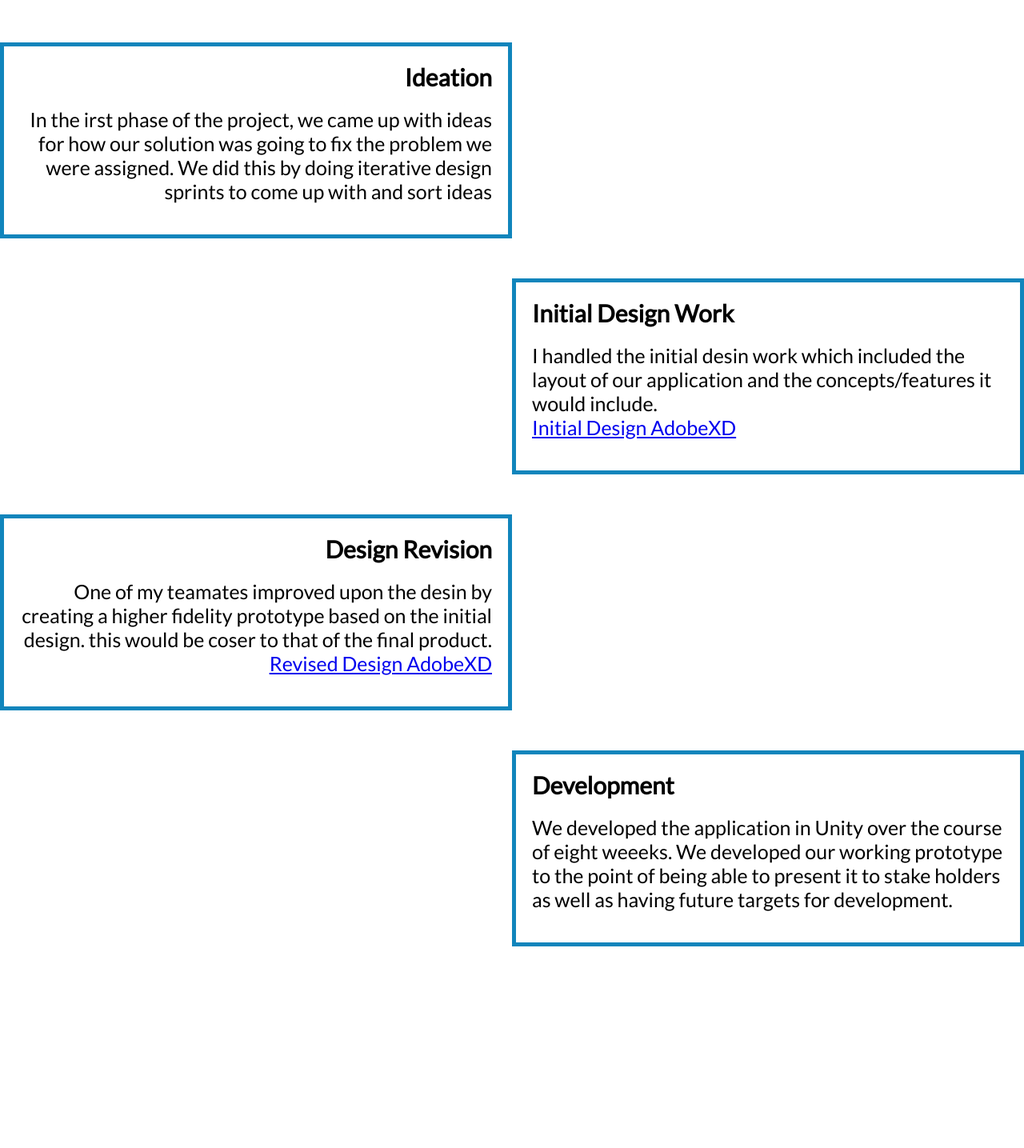
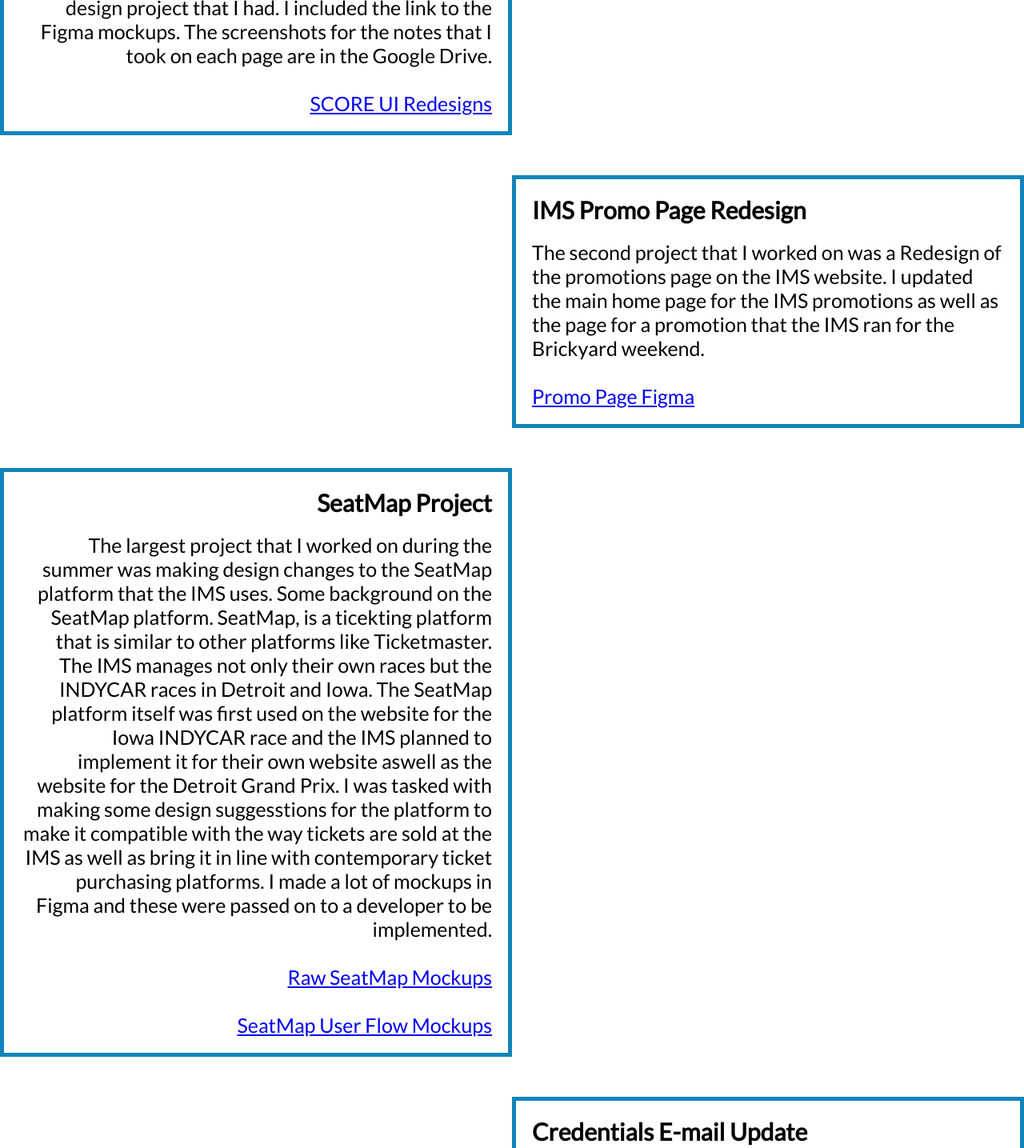
Before and after one commit to Jonathan-Taylor5/Jonathan-Taylor5.github.io, a plain HTML site: page timeline_pages/ims.html in a window 1280 px wide. Shown: the part 1080-2515 px from the top of the page at 80% size. Before the commit the page ends 2463 px from the top, so only its background shows below. Drawn offline with Linux system fonts and the light colour scheme.

Commit message:
ims info page update
ims info page updated and finished for now

```diff
--- a/css/style.css
+++ b/css/style.css
@@ -487,8 +487,8 @@
 /** FOR EVENT PAGES ****************************************************************/
 
 .wrapper .event-head {
-  height: 94px;
-  min-width: 1440px;
+  min-height: 94px;
+  width: 1440px;
   margin-top: 110px;
 }
 
@@ -544,7 +544,7 @@
 }
 
 .wrapper .event-timeline .item-left {
-  height: 245px;
+  min-height: 245px;
   width: 640px;
   border: solid 5px #1085bc;
   margin-bottom: 50px;
@@ -563,7 +563,7 @@
 }
 
 .wrapper .event-timeline .item-right {
-  height: 245px;
+  min-height: 245px;
   width: 640px;
   border: solid 5px #1085bc;
   margin-left: 640px;
--- a/timeline_pages/ims.html
+++ b/timeline_pages/ims.html
@@ -18,55 +18,66 @@
 
       <!-- HEADER -->
       <section class="event-head">
-      <h1>IMS Internship via Xtern Program</h1>
+      <h1>IMS Internship via Techpoint's Xtern Program</h1>
       </section>
 
       <!-- DETAILS -->
       <section class="details">
           <div class="details-textbox">
-            <p>This was the latest internsihp that I was able to do. I had the privelage to take part in Techpoint's Xtern program and work at the Indianapolis Motor Speedway. I was able to work there through two major events at the IMS, those being the Indy 500 and Brickyard Weekend. I was also able to
-              <br>
-              <br>
-              <a href="../files/Visible Horizon Get Started.docx.pdf" target="_blank">Visible Horizons Documentation</a>
+            <p>This was the latest internsihp that I was able to do. I had the privelage to take part in Techpoint's Xtern program and work at the Indianapolis Motor Speedway. I was able to work there through two major events at the IMS, those being the Indy 500 and Brickyard Weekend. I was also able to get a lot of hands on experience doing UX design in a professional setting and did professional level work.
+                <br>
+                <br>
+                <a href="https://drive.google.com/drive/folders/1mXIKQuchAFLprGP3BCcjm2mgFvNRfuAr?usp=sharing" target="_blank">IMS Summer Work Portfolio</a>
             </p>
           </div>
       </section>
-
-      <!-- IMAGES -->
+<!--
+      IMAGES
       <section class="images">
         <a href="../images/Creative Sprint Artifacts.pptx.png" data-lightbox="xforce" data-title="Creative Sprint Slide"><img src="../images/Creative Sprint Artifacts.pptx.png" alt="Creative Sprint Artifacts"></a>
 
         <a href="../images/Main Mission Menu.png" data-lightbox="xforce" data-title="Main Mission Menu Initial Version"><img src="../images/Main Mission Menu.png" alt="Main Mission Menu"></a>
 
         <a href="../images/Main Mission Menu – 1.png" data-lightbox="xforce" data-title="Main Mission Menu Revised Version"><img src="../images/Main Mission Menu – 1.png" alt="Main Mission Menu – 1"></a>
-      </section>
+      </section> -->
 
       <!-- EVENT -->
       <section class="event-timeline">
         <div class="item-left">
-          <h2>Ideation</h2>
-          <p>In the irst phase of the project, we came up with ideas for how our solution was going to fix the problem we were assigned. We did this by doing iterative design sprints to come up with and sort ideas</p>
+            <h2>SCORE UI suggesstions</h2>
+            <p>The first set of assignments that I had working at the IMS was to take a look at their proprietary Point-of-sale application called SCORE. I first got some hands on learning eperience on how the SCORE application worked and interviewed employees in the ticket office to find any issues with the current application and I used that experience to make some UI suggestions. I mocked up these changes in Figma and it was the first design project that I had. I included the link to the Figma mockups. The screenshots for the notes that I took on each page are in the Google Drive.
+
+            <br/>
+            <br>
+            <a href="https://www.figma.com/file/deB6mT7ovtzEr8gTWCUeaq/SCORE-UI-Changes?node-id=0%3A1">SCORE UI Redesigns</a>
+            </p>
+
         </div>
 
         <div class="item-right">
-          <h2>Initial Design Work</h2>
-          <p>I handled the initial desin work which included the layout of our application and the concepts/features it would include.
-          <br>
-          <a href="https://xd.adobe.com/view/ec9b6ab7-bce0-499e-8b1e-bac67f87a2f5-b9c8/?fullscreen">Initial Design AdobeXD</a>
+          <h2>IMS Promo Page Redesign</h2>
+          <p>The second project that I worked on was a Redesign of the promotions page on the IMS website. I updated the main home page for the IMS promotions as well as the page for a promotion that the IMS ran for the Brickyard weekend.
+            <br/>
+            <br>
+            <a href="https://www.figma.com/file/B1lQBvP7QSuogcp5zUa75Q/Promotions-Page?node-id=0%3A1">Promo Page Figma</a>
           </p>
         </div>
 
         <div class="item-left">
-          <h2>Design Revision</h2>
-          <p>One of my teamates improved upon the desin by creating a higher fidelity prototype based on the initial design. this would be coser to that of the final product.
+          <h2>SeatMap Project</h2>
+          <p>The largest project that I worked on during the summer was making design changes to the SeatMap platform that the IMS uses. Some background on the SeatMap platform. SeatMap, is a ticekting platform that is similar to other platforms like Ticketmaster. The IMS manages not only their own races but the INDYCAR races in Detroit and Iowa. The SeatMap platform itself was first used on the website for the Iowa INDYCAR race and the IMS planned to implement it for their own website aswell as the website for the Detroit Grand Prix. I was tasked with making some design suggesstions for the platform to make it compatible with the way tickets are sold at the IMS as well as bring it in line with contemporary ticket purchasing platforms. I made a lot of mockups in Figma and these were passed on to a developer to be implemented.
           <br>
-          <a href="https://xd.adobe.com/view/324f448d-7800-471e-be9c-531ee85b87f3-671c/?fullscreen">Revised Design AdobeXD</a>
+          <br>
+          <a href="https://www.figma.com/file/Tq0vo5HQ9Ma5dws9u8YpLV/SeatMap-Changes?node-id=0%3A1">Raw SeatMap Mockups</a>
+          <br>
+          <br>
+          <a href="https://www.figma.com/file/G3oJMYJs8FagSXSQmYHbOq/SeatMap-flows-(1)?node-id=0%3A1">SeatMap User Flow Mockups</a>
           </p>
         </div>
 
         <div class="item-right">
-          <h2>Development</h2>
-          <p>We developed the application in Unity over the course of eight weeeks. We developed our working prototype to the point of being able to present it to stake holders as well as having future targets for development.</p>
+          <h2>Credentials E-mail Update</h2>
+          <p>A minor project I was tasked with was to update the email that is sent to customers when they order credentials. The original layout of the email used a table and put the content in different cells. This resulted in there being grey lines that would show up on the edges of the page. I fixed this, as well as adding a new header to the page to add some color. A screenshot of the finished product is include in the Google Drive</p>
         </div>
 
         </div>
```
Also changed, not shown: index.html (+1 -1 lines), timeline_pages/xforce.html (+1 -1 lines).
